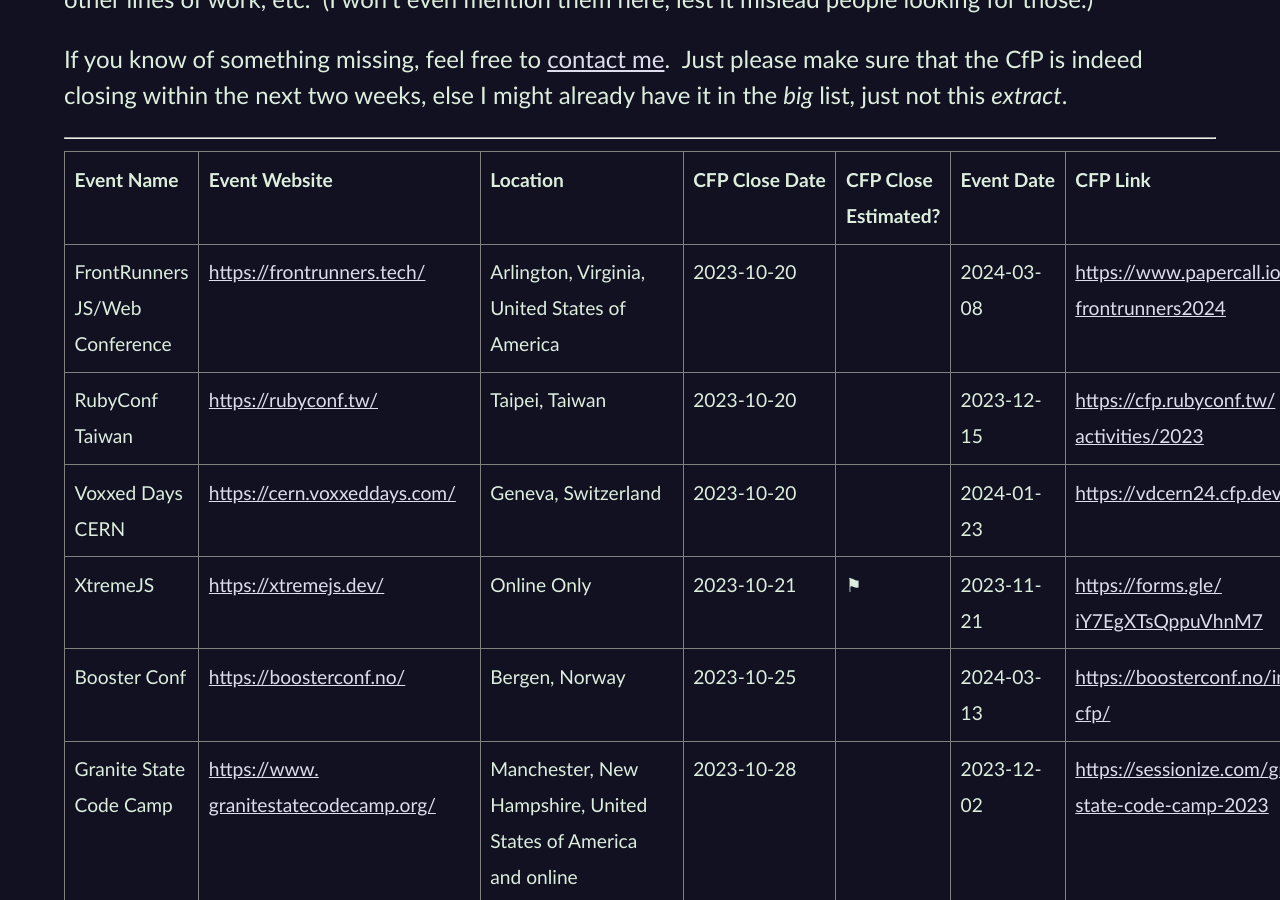
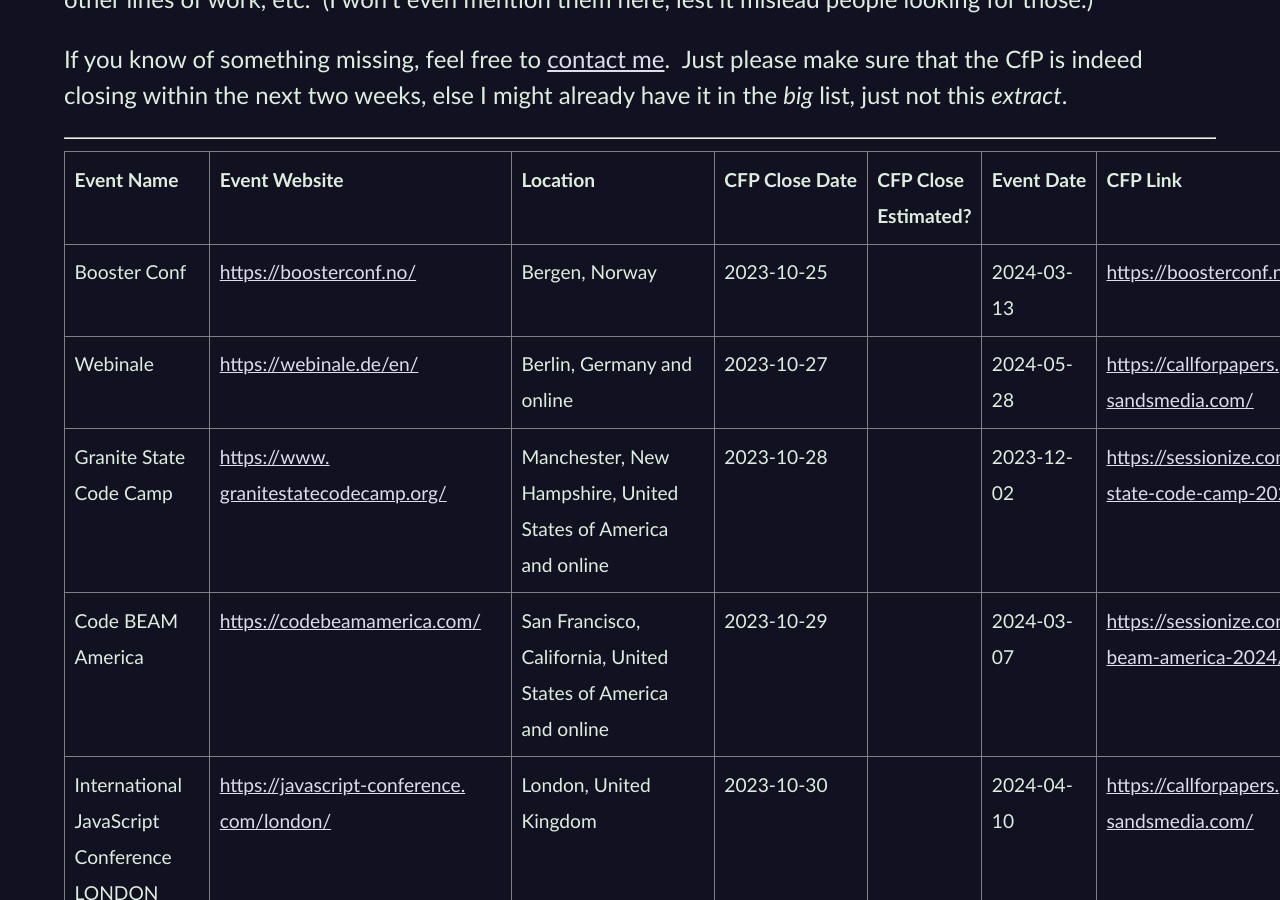
Before and after one commit to CodosaurusLLC/CodosaurusLLC.github.io, a Jekyll site: the page built from speaking/cfps-ending-soon.md, in a window 1280 px wide and 900 px high, scrolled down 759 px. Built offline with Jekyll 4.4.1, drawn with Linux system fonts in a browser that asks for light colours; some of the changed text lies outside the part shown.

Commit message:
update cfps

```diff
--- a/speaking/cfps-ending-soon.md
+++ b/speaking/cfps-ending-soon.md
@@ -55,7 +55,7 @@
 the CfP is indeed closing within the next two weeks,
 else I might already have it in the _big_ list, just not this _extract_.
 
-<hr/>
+<hr>
 
 <table>
   <tbody>
@@ -67,95 +67,6 @@
       <th>CFP Close<br>Estimated?</th>
       <th>Event Date</th>
       <th>CFP Link</th>
-    </tr>
-    <tr>
-      <td>
-        FrontRunners JS/Web Conference
-      </td>
-      <td>
-        <a href="https://frontrunners.tech/" target="_blank">https://frontrunners.tech/</a>
-      </td>
-      <td>
-        Arlington, Virginia, United States of America
-      </td>
-      <td>
-        2023-10-20
-      </td>
-      <td>
-      </td>
-      <td>
-        2024-03-08
-      </td>
-      <td>
-        <a href="https://www.papercall.io/frontrunners2024" target="_blank">https://www.papercall.io/<wbr>frontrunners2024</a>
-      </td>
-    </tr>
-    <tr>
-      <td>
-        RubyConf Taiwan
-      </td>
-      <td>
-        <a href="https://rubyconf.tw/" target="_blank">https://rubyconf.tw/</a>
-      </td>
-      <td>
-        Taipei, Taiwan
-      </td>
-      <td>
-        2023-10-20
-      </td>
-      <td>
-      </td>
-      <td>
-        2023-12-15
-      </td>
-      <td>
-        <a href="https://cfp.rubyconf.tw/activities/2023" target="_blank">https://cfp.rubyconf.tw/<wbr>activities/2023</a>
-      </td>
-    </tr>
-    <tr>
-      <td>
-        Voxxed Days CERN
-      </td>
-      <td>
-        <a href="https://cern.voxxeddays.com/" target="_blank">https://cern.voxxeddays.com/</a>
-      </td>
-      <td>
-        Geneva, Switzerland
-      </td>
-      <td>
-        2023-10-20
-      </td>
-      <td>
-      </td>
-      <td>
-        2024-01-23
-      </td>
-      <td>
-        <a href="https://vdcern24.cfp.dev/" target="_blank">https://vdcern24.cfp.dev/</a>
-      </td>
-    </tr>
-    <tr>
-      <td>
-        XtremeJS
-      </td>
-      <td>
-        <a href="https://xtremejs.dev/" target="_blank">https://xtremejs.dev/</a>
-      </td>
-      <td>
-        Online Only
-      </td>
-      <td>
-        2023-10-21
-      </td>
-      <td>
-        ⚑
-      </td>
-      <td>
-        2023-11-21
-      </td>
-      <td>
-        <a href="https://forms.gle/iY7EgXTsQppuVhnM7" target="_blank">https://forms.gle/<wbr>iY7EgXTsQppuVhnM7</a>
-      </td>
     </tr>
     <tr>
       <td>
@@ -177,6 +88,28 @@
       </td>
       <td>
         <a href="https://boosterconf.no/info/cfp/" target="_blank">https://boosterconf.no/info/<wbr>cfp/</a>
+      </td>
+    </tr>
+    <tr>
+      <td>
+        Webinale
+      </td>
+      <td>
+        <a href="https://webinale.de/en/" target="_blank">https://webinale.de/en/</a>
+      </td>
+      <td>
+        Berlin, Germany and online
+      </td>
+      <td>
+        2023-10-27
+      </td>
+      <td>
+      </td>
+      <td>
+        2024-05-28
+      </td>
+      <td>
+        <a href="https://callforpapers.sandsmedia.com/" target="_blank">https://callforpapers.<wbr>sandsmedia.com/</a>
       </td>
     </tr>
     <tr>
@@ -421,5 +354,72 @@
         <a href="https://webexpo.net/call-for-papers/" target="_blank">https://webexpo.net/call-for-<wbr>papers/</a>
       </td>
     </tr>
+    <tr>
+      <td>
+        DDD Melbourne
+      </td>
+      <td>
+        <a href="https://www.dddmelbourne.com/" target="_blank">https://www.dddmelbourne.com/</a>
+      </td>
+      <td>
+        Melbourne, Australia
+      </td>
+      <td>
+        2023-11-01
+      </td>
+      <td>
+      </td>
+      <td>
+        2024-03-16
+      </td>
+      <td>
+        <a href="https://www.dddmelbourne.com/cfp" target="_blank">https://www.dddmelbourne.com/<wbr>cfp</a>
+      </td>
+    </tr>
+    <tr>
+      <td>
+        Nor(Dev):Con (Norfolk Developers Conference)
+      </td>
+      <td>
+        <a href="https://nordevcon.com/" target="_blank">https://nordevcon.com/</a>
+      </td>
+      <td>
+        Norwich, United Kingdom
+      </td>
+      <td>
+        2023-11-01
+      </td>
+      <td>
+      </td>
+      <td>
+        2024-02-22
+      </td>
+      <td>
+        <a href="https://nor.dev/cfp" target="_blank">https://nor.dev/cfp</a>
+      </td>
+    </tr>
+    <tr>
+      <td>
+        DevDays Europe/Vilnius (also DevOpsPro)
+      </td>
+      <td>
+        <a href="https://devdays.lt/" target="_blank">https://devdays.lt/</a>
+      </td>
+      <td>
+        See Comments,  and online
+      </td>
+      <td>
+        2023-11-06
+      </td>
+      <td>
+        ⚑
+      </td>
+      <td>
+        2024-05-20
+      </td>
+      <td>
+        <a href="https://devdays.lt/call-for-papers/" target="_blank">https://devdays.lt/call-for-<wbr>papers/</a>
+      </td>
+    </tr>
   </tbody>
 </table>
```
Also changed, not shown: other parts of speaking/cfps-ending-soon.md (+1 -1 lines).
